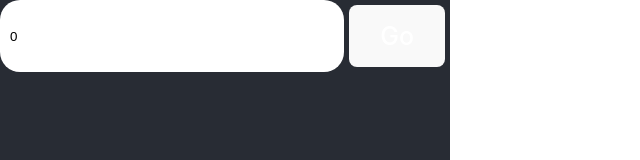
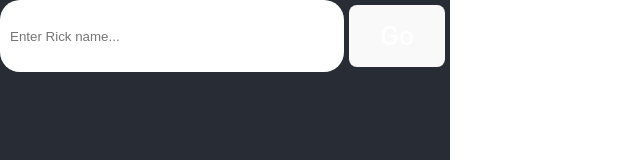
Before and after one commit to hgiudatto/todo-list-app-js, a React (Vite) app: page / in a window 1280 px wide. Shown: the top 160 px of the page, without its empty margins (0-640 px from the left). Built offline with nearby package versions, Linux system fonts and the light colour scheme.

Commit message:
search rick by name

```diff
--- a/src/App.jsx
+++ b/src/App.jsx
@@ -6,20 +6,20 @@ import axios from "axios"
 
 const App = () => {
   const [ricks, setRicks] = useState([])
-  const [searchSingleRick, setSearchSingleRick] = useState(0)
+  const [searchSingleRick, setSearchSingleRick] = useState("")
 
   const handleSubmit = (e) => {
     e.preventDefault()
     fetchRickAndMorty(searchSingleRick)
-    setSearchSingleRick(0)
+    setSearchSingleRick("")
   }
 
-  const fetchRickAndMorty = async (id) => {
+  const fetchRickAndMorty = async (name) => {
     try {
       const rick = await axios.get(
-        `https://rickandmortyapi.com/api/character/${id}`
+        `https://rickandmortyapi.com/api/character/?name=${name}`
       )
-      setRicks(rick.data)
+      setRicks(rick.data.results[0])
     } catch (err) {
       console.log(err)
     }
@@ -36,7 +36,7 @@ const App = () => {
             name="rick"
             value={searchSingleRick}
             onChange={(e) => setSearchSingleRick(e.target.value)}
-            placeholder="Enter Rick..."
+            placeholder="Enter Rick name..."
           />
           <button>Go</button>
         </form>
```
